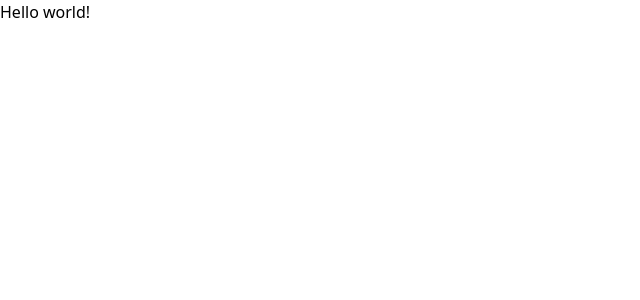
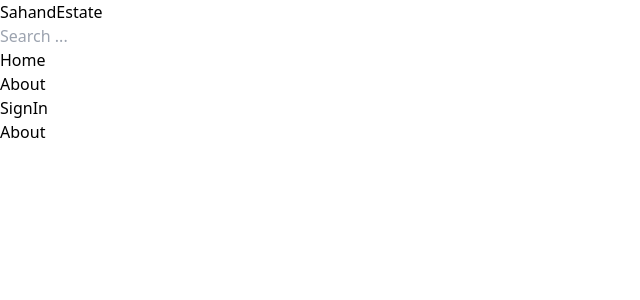
Before and after one commit to HaileabWolde/MERN-REALSTATE-APPLICATION, a React (Vite) app in the folder client/: page /about in a window 1280 px wide. Shown: the top 300 px of the page, without its empty margins (0-640 px from the left). Built offline with nearby package versions, Linux system fonts and the light colour scheme.

Commit message:
added navbar

```diff
--- a/client/package.json
+++ b/client/package.json
@@ -11,7 +11,8 @@
   },
   "dependencies": {
     "react": "^18.2.0",
-    "react-dom": "^18.2.0"
+    "react-dom": "^18.2.0",
+    "react-router-dom": "^6.18.0"
   },
   "devDependencies": {
     "@types/react": "^18.2.15",
--- a/client/src/App.jsx
+++ b/client/src/App.jsx
@@ -1,7 +1,17 @@
+import {BrowserRouter, Routes, Route} from 'react-router-dom'
+import NavBar from './Components/NavBar/NavBar'
+import Home from './Components/Home/Home'
+import SignIn from './Components/SignIn/SignIn'
+import About from './Components/About/About'
 export default function App() {
-  return (
-    <h1 className="text-3xl font-bold underline">
-      Hello world!
-    </h1>
-  )
+ return (
+  <BrowserRouter>
+    <NavBar/>
+    <Routes>
+      <Route path="/" element={<Home/>}/>
+      <Route path="/about" element={<About/>}/>
+      <Route path="/signIn" element={<SignIn/>}/>
+    </Routes>
+  </BrowserRouter>
+ )
 }
--- /dev/null
+++ b/client/src/Components/About/About.jsx
@@ -0,0 +1,8 @@
+const About = ()=>{
+    return (
+        <div>
+            <h1>About</h1>
+        </div>
+    )
+}
+export default About
--- /dev/null
+++ b/client/src/Components/Home/Home.jsx
@@ -0,0 +1,8 @@
+const Home = ()=>{
+    return (
+        <div>
+            <h1>Home</h1>
+        </div>
+    )
+}
+export default Home
--- /dev/null
+++ b/client/src/Components/NavBar/NavBar.jsx
@@ -0,0 +1,24 @@
+const NavBar = ()=>{
+    return (
+       <header>
+        <div className="flex justify-between bg-slate-200 mx-auto">
+            <h1>
+                <span className="text-xl ">Sahand</span>
+                <span className="text-xl">Estate</span>
+            </h1>
+            <form>
+                <input
+                type="text"
+                placeholder="Search ..."
+                />
+            </form>
+            <ul className="flex gap-2">
+                <li>Home</li>
+                <li>About</li>
+                <li>SignIn</li>
+            </ul>
+        </div>
+       </header>
+    )
+}
+export default NavBar
--- /dev/null
+++ b/client/src/Components/SignIn/SignIn.jsx
@@ -0,0 +1,8 @@
+const SignIn = ()=>{
+    return (
+        <div>
+            <h1>SignIn</h1>
+        </div>
+    )
+}
+export default SignIn
```
Also changed, not shown: 1 other file (tests, documents, lock files or other folders).
